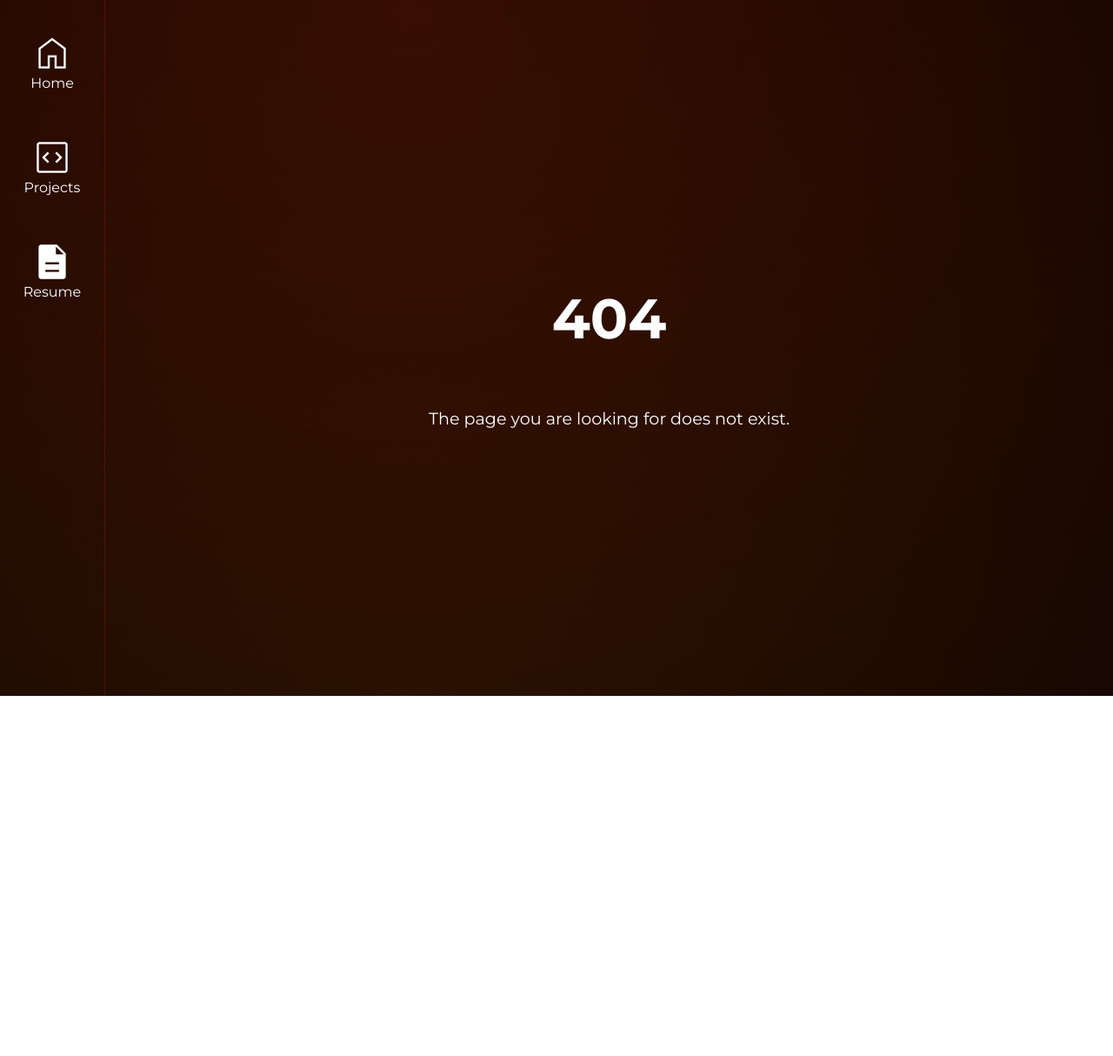
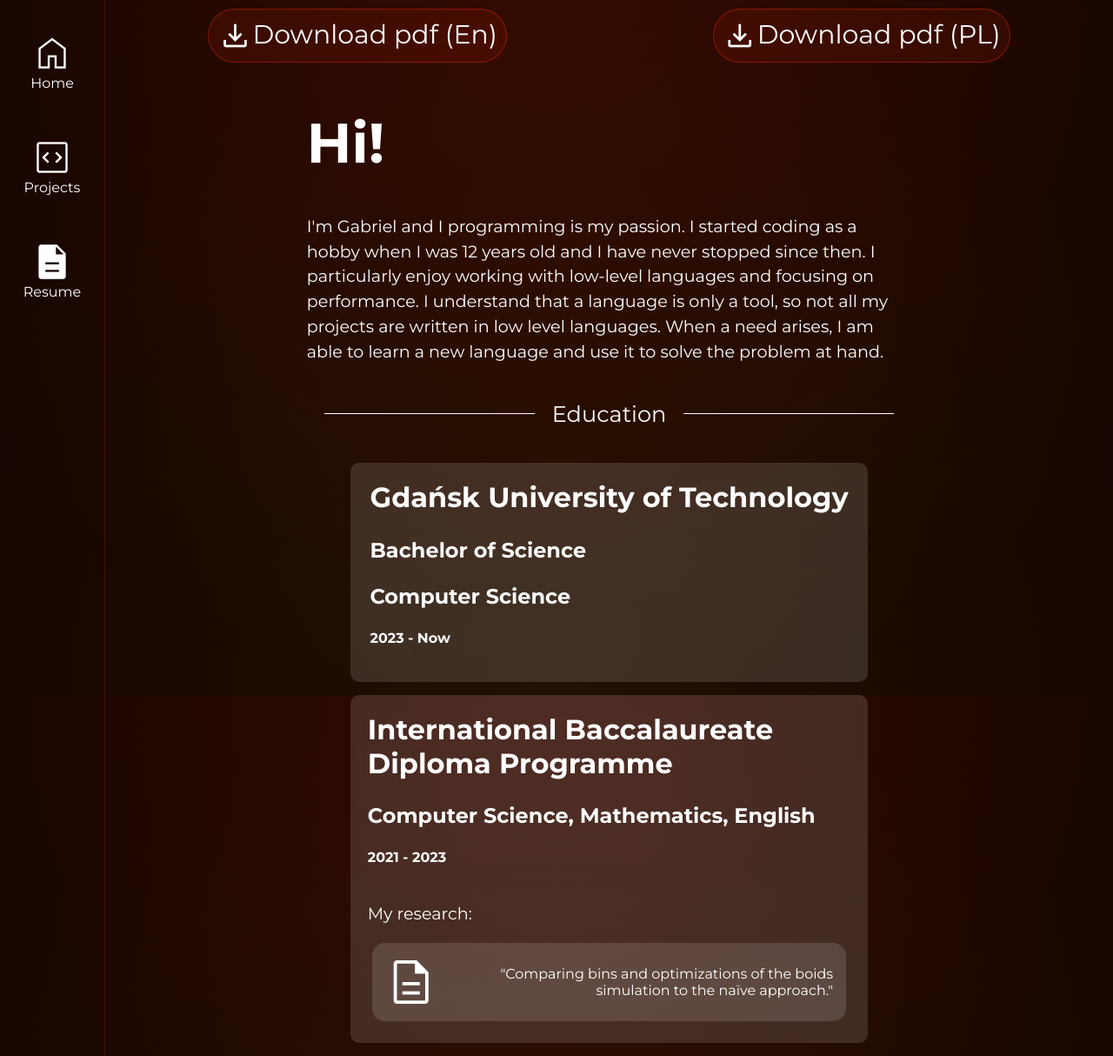
Before and after one commit to gre-v-el/portfolio, a Next.js app: page /resume in a window 1280 px wide. Before the commit this address had no page. Shown: the whole page at 87% size. Before the commit the page ends 800 px from the top, so only its background shows below. Built offline with nearby package versions, Linux system fonts and the light colour scheme.

Commit message:
Added the resume page

```diff
--- a/app/globals.css
+++ b/app/globals.css
@@ -84,7 +84,7 @@ p {
 	width: 100vw;
 }
 .mobile-nav-padder {
-	height: 70px;
+	height: 55px;
 }
 
 #hamburger-icon {
@@ -282,10 +282,17 @@ p {
 	background-color: var(--text);
 }
 
+.not-selectable {
+	/* https://www.w3schools.com/howto/howto_css_disable_text_selection.asp */
+	-webkit-user-select: none; /* Safari */
+	-ms-user-select: none; /* IE 10 and IE 11 */
+	user-select: none; /* Standard syntax */
+}
+
 /* responsiveness */
 @media (max-width: 800px) {
 	main {
-		min-height: calc(100vh - 70px);
+		min-height: calc(100vh - 55px);
 	}
 	#desktop-nav {
 		display: none;
--- a/app/layout.tsx
+++ b/app/layout.tsx
@@ -22,7 +22,7 @@ export default function RootLayout({
 		<body className={font.className}>
 			<MobileNav/>
 			<div id="container">
-				<nav id="desktop-nav">
+				<nav id="desktop-nav" className='not-selectable'>
 					<div className="desktop-nav-buttons">
 						<NavButtonSet/>
 					</div>
--- a/app/page.module.css
+++ b/app/page.module.css
@@ -98,6 +98,6 @@ h2.reveal {
 		height: 60px;
 	}
 	.fullscreen-panel {
-		min-height: calc(100vh - 70px);
+		min-height: calc(100vh - 55px);
 	}
 }
--- a/app/page.tsx
+++ b/app/page.tsx
@@ -20,7 +20,7 @@ export default function Home() {
 	};
 
 	return (
-	<div id={styles["main"]}>
+	<div id={styles["main"]} className='not-selectable'>
 		<div className={styles["fullscreen-panel"]}>
 			<div style={{flexGrow: 1}}/>
 
@@ -56,7 +56,7 @@ export default function Home() {
 				<div style={{flexGrow: 1}}/>
 
 				<div className={styles["main-cell"]}>
-					<h1>featured projects</h1>
+					<h1>pinned projects</h1>
 				</div>
 
 				<div style={{flexGrow: 2}}/>
--- a/app/projects/project/[projectName]/page.module.css
+++ b/app/projects/project/[projectName]/page.module.css
@@ -59,11 +59,6 @@
 
 	cursor: pointer;
 	display: flex;
-
-	/* https://www.w3schools.com/howto/howto_css_disable_text_selection.asp */
-	-webkit-user-select: none; /* Safari */
-	-ms-user-select: none; /* IE 10 and IE 11 */
-	user-select: none; /* Standard syntax */
 }
 
 .arrow {
--- /dev/null
+++ b/app/resume/page.module.css
@@ -0,0 +1,85 @@
+.download-container {
+	width: 100%;
+
+	display: flex;
+	justify-content: space-around;
+}
+.download-tile {
+	display: flex;
+	justify-content: center;
+	background-color: rgba(var(--primary-rgb), 0.1);
+
+	font-size: 30px;
+	margin: 10px;
+	padding: 10px;
+	border: 1px solid rgba(var(--primary-rgb), 0.4);
+	border-radius: 50px;
+	transition: background-color 0.3s, box-shadow 0.6s;
+}
+.download-tile:hover {
+	cursor: pointer;
+	background-color: rgba(var(--primary-rgb), 0.2);
+	box-shadow: 5px 5px 20px black;
+}
+.download-tile span {
+	font-size: 40px;
+}
+
+.container {
+	margin: 50px;
+}
+
+.school {
+	margin: 15px 50px;
+	padding: 20px;
+	background-color: #fff2;
+	border-radius: 10px;
+}
+.headings {
+	display: flex;
+	justify-content: center;
+}
+.school h2 {
+	margin-top: 0;
+}
+
+.research {
+	display: flex;
+	align-items: center;
+	margin: 5px;
+	padding: 15px;
+	background-color: #fff2;
+	border-radius: 15px;
+	transition: background-color 0.3s;
+}
+.research:hover {
+	cursor: pointer;
+	background-color: #fff4;
+}
+.research .icon {
+	font-size: 60px;
+}
+.title {
+	text-align: right;
+	flex-grow: 1;
+}
+
+@media (min-width: 1200px) {
+	.container {
+		width: 60%;
+		margin: auto;
+	}
+}
+
+@media (max-width: 800px) {
+	.download-container {
+		height: 100px;
+		position: relative;
+	}
+	.download-tile {
+		font-size: 20px;
+	}
+	.download-tile span {
+		font-size: 30px;
+	}
+}
--- /dev/null
+++ b/app/resume/page.tsx
@@ -0,0 +1,55 @@
+import Section from '@/components/Section';
+import styles from './page.module.css';
+import School from '@/components/School';
+
+export default function Resume() {
+	return (
+		<>
+			<div className={styles["download-container"]}>
+				<div className={styles["download-tile"]}>
+					<span className='material-symbols-outlined'>
+						download
+					</span>
+					Download pdf (En)
+				</div>
+				<div className={styles["download-tile"]}>
+					<span className='material-symbols-outlined'>
+						download
+					</span>
+					Download pdf (PL)
+				</div>
+			</div>
+
+			<div className={styles["container"]}>
+				<h1>Hi!</h1>
+				<article>
+					<p>
+						I'm Gabriel and I programming is my passion. I started coding as a hobby when I was 12 years old and I have never stopped since then. I particularly enjoy working with low-level languages and focusing on performance. I understand that a language is only a tool, so not all my projects are written in low level languages. When a need arises, I am able to learn a new language and use it to solve the problem at hand.
+					</p>
+				</article>
+				<Section title='Education'/>
+				<School
+					name='Gdańsk University of Technology'
+					degree='Bachelor of Science'
+					major='Computer Science'
+					time='2023 - Now'
+					styles={styles}
+				/>
+				<School
+					name='International Baccalaureate Diploma Programme'
+					major='Computer Science, Mathematics, English'
+					time='2021 - 2023'
+					styles={styles}
+					research={[
+						{
+							title: "Comparing bins and optimizations of the boids simulation to the naïve approach.",
+							src: ""
+						}
+					]}
+				/>
+			</div>
+
+
+		</>
+	);
+}
--- a/components/Gallery.tsx
+++ b/components/Gallery.tsx
@@ -52,7 +52,7 @@ export default function Gallery({
 		<div className={style["gallery"]}>
 			<div className={style["gallery-big-img"]}>
 				<VideoImage src={images[viewed_index]} vid_autostart={true}/>
-				<div className={style["arrows"]}>
+				<div className={style["arrows"] + " not-selectable"}>
 					<span
 						className={style["arrow"] + " material-symbols-outlined"}
 						onClick={() => setViewed(viewed_index - 1)}>
--- /dev/null
+++ b/components/School.tsx
@@ -0,0 +1,45 @@
+export default function School({
+	name,
+	degree,
+	major,
+	time,
+	research,
+	styles
+}: {
+	name: string,
+	degree?: string,
+	major: string,
+	time: string,
+	research?: [{title: string, src: string}],
+	styles: any
+}) {
+	return (
+		<div className={styles["school"]}>
+			<div className={styles["headings"]}>
+				<div style={{flex: 1}}/>
+				<div>
+					<h2>{name}</h2>
+					{degree && <h3>{degree}</h3>}
+					<h3>{major}</h3>
+					<h4>{time}</h4>
+				</div>
+				<div style={{flex: 1}}/>
+			</div>
+			{research &&
+				<>
+					<p>My research:</p>
+					{research.map((r) =>
+						<div className={styles["research"]}>
+							<span className={"material-symbols-outlined " + styles["icon"]}>
+								description
+							</span>
+							<div className={styles["title"]}>
+								"{r.title}"
+							</div>
+						</div>
+					)}
+				</>
+			}
+		</div>
+	);
+}
```
Also changed, not shown: app/education/page.module.css (deleted, +0 -8 lines), app/education/page.tsx (deleted, +0 -13 lines), 1 other file (tests, documents, lock files or other folders).
